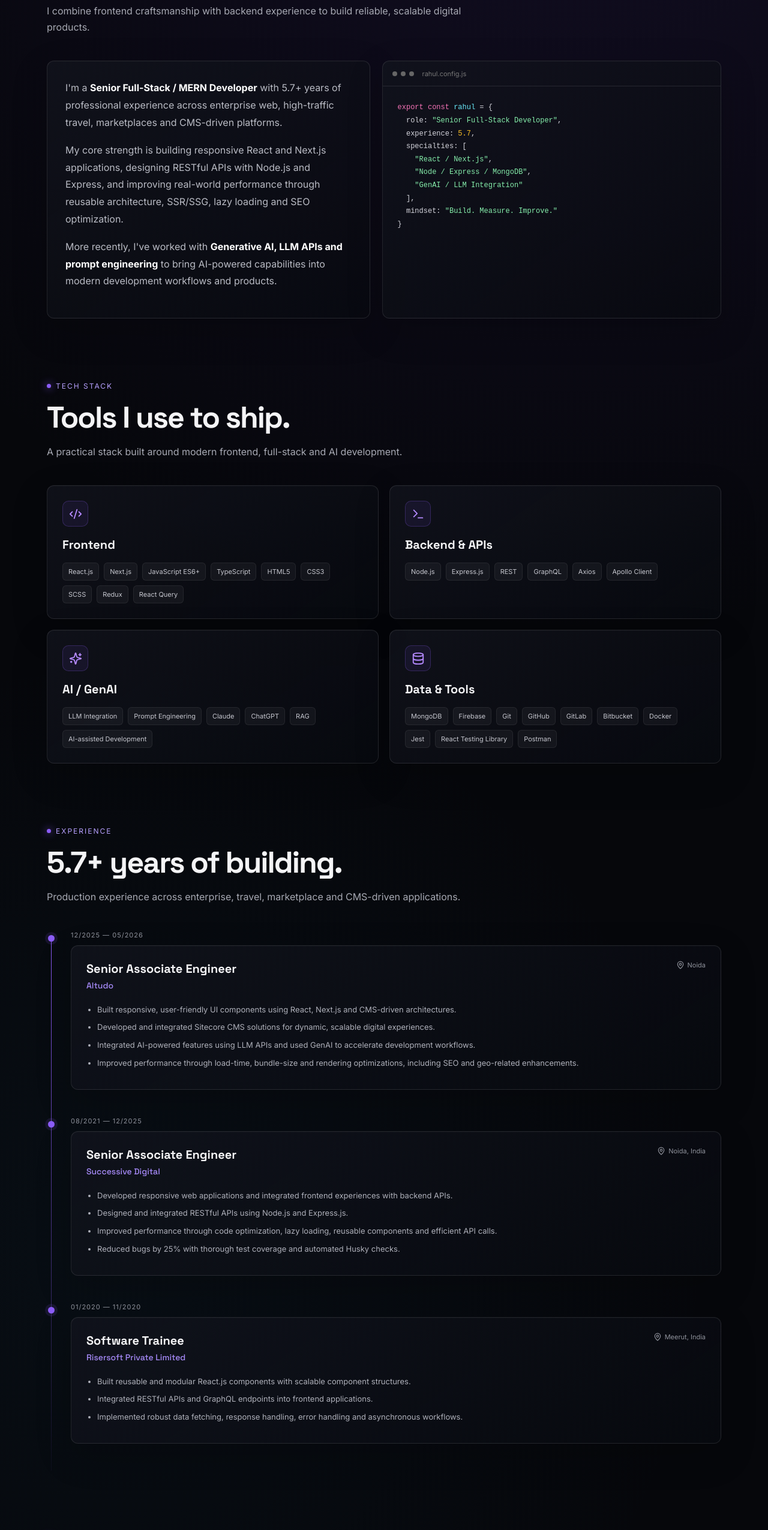
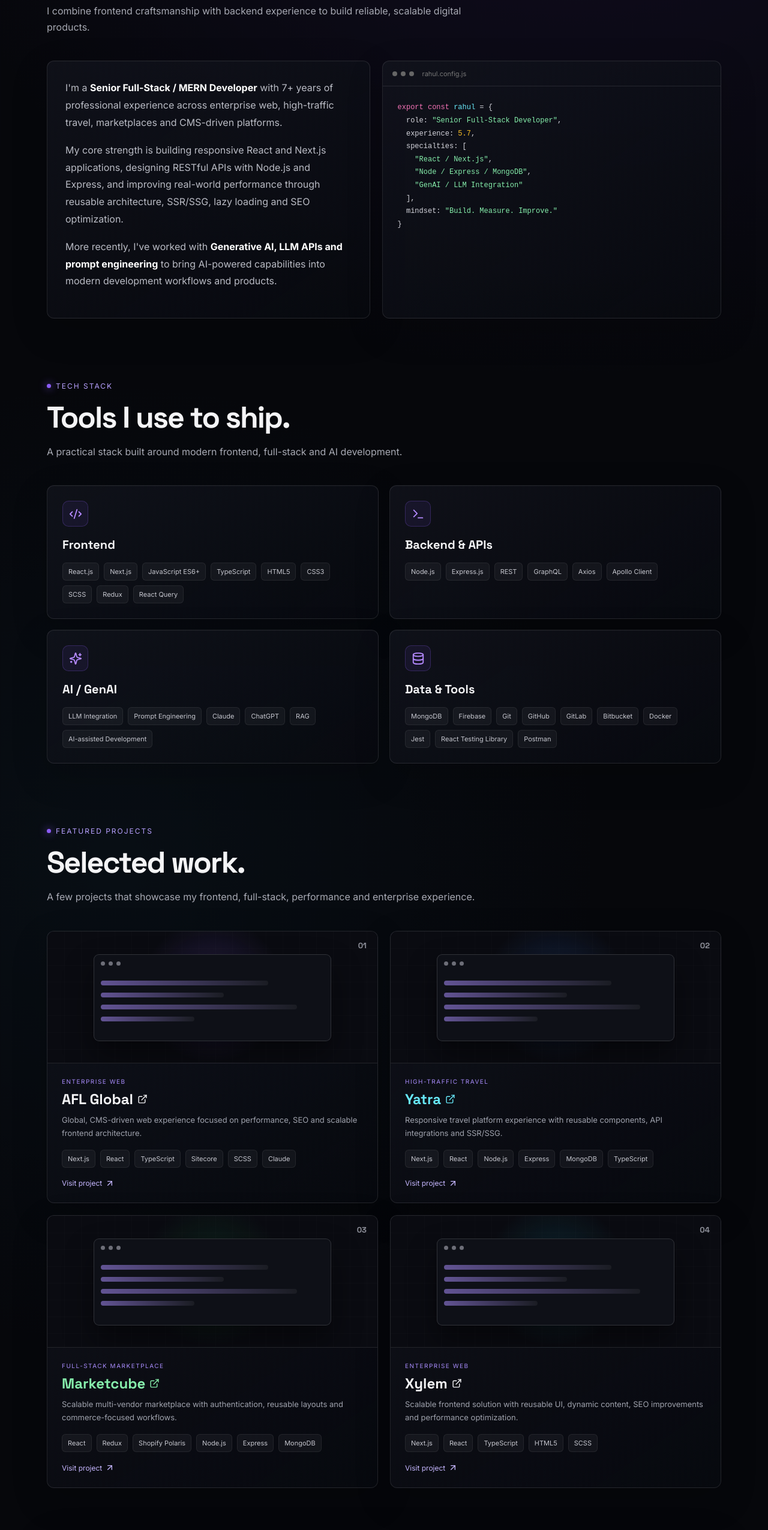
Before and after one commit to Rahulsaini30051/rahul-saini-portfolio, a React (Vite) app in the folder rahul-saini-portfolio/: page / in a window 1280 px wide. Shown: the part 1060-3611 px from the top of the page at 60% size. Built offline with nearby package versions, Linux system fonts and the light colour scheme.

Commit message:
Update main.jsx

```diff
--- a/rahul-saini-portfolio/src/main.jsx
+++ b/rahul-saini-portfolio/src/main.jsx
@@ -225,7 +225,7 @@ developer.build();`}</pre>
           <SectionTitle eyebrow="About Me" title="Engineering with a product mindset." text="I combine frontend craftsmanship with backend experience to build reliable, scalable digital products." />
           <div className="about-grid">
             <div className="glass about-copy">
-              <p>I'm a <strong>Senior Full-Stack / MERN Developer</strong> with 5.7+ years of professional experience across enterprise web, high-traffic travel, marketplaces and CMS-driven platforms.</p>
+              <p>I'm a <strong>Senior Full-Stack / MERN Developer</strong> with 7+ years of professional experience across enterprise web, high-traffic travel, marketplaces and CMS-driven platforms.</p>
               <p>My core strength is building responsive React and Next.js applications, designing RESTful APIs with Node.js and Express, and improving real-world performance through reusable architecture, SSR/SSG, lazy loading and SEO optimization.</p>
               <p>More recently, I've worked with <strong>Generative AI, LLM APIs and prompt engineering</strong> to bring AI-powered capabilities into modern development workflows and products.</p>
             </div>
@@ -258,7 +258,7 @@ developer.build();`}</pre>
           </div>
         </section>
 
-        <section id="experience" className="section">
+        {/* <section id="experience" className="section">
           <SectionTitle eyebrow="Experience" title="5.7+ years of building." text="Production experience across enterprise, travel, marketplace and CMS-driven applications." />
           <div className="timeline">
             {experience.map((job, i) => (
@@ -275,7 +275,7 @@ developer.build();`}</pre>
               </motion.article>
             ))}
           </div>
-        </section>
+        </section> */}
 
         <section id="projects" className="section">
           <SectionTitle eyebrow="Featured Projects" title="Selected work." text="A few projects that showcase my frontend, full-stack, performance and enterprise experience." />
```
